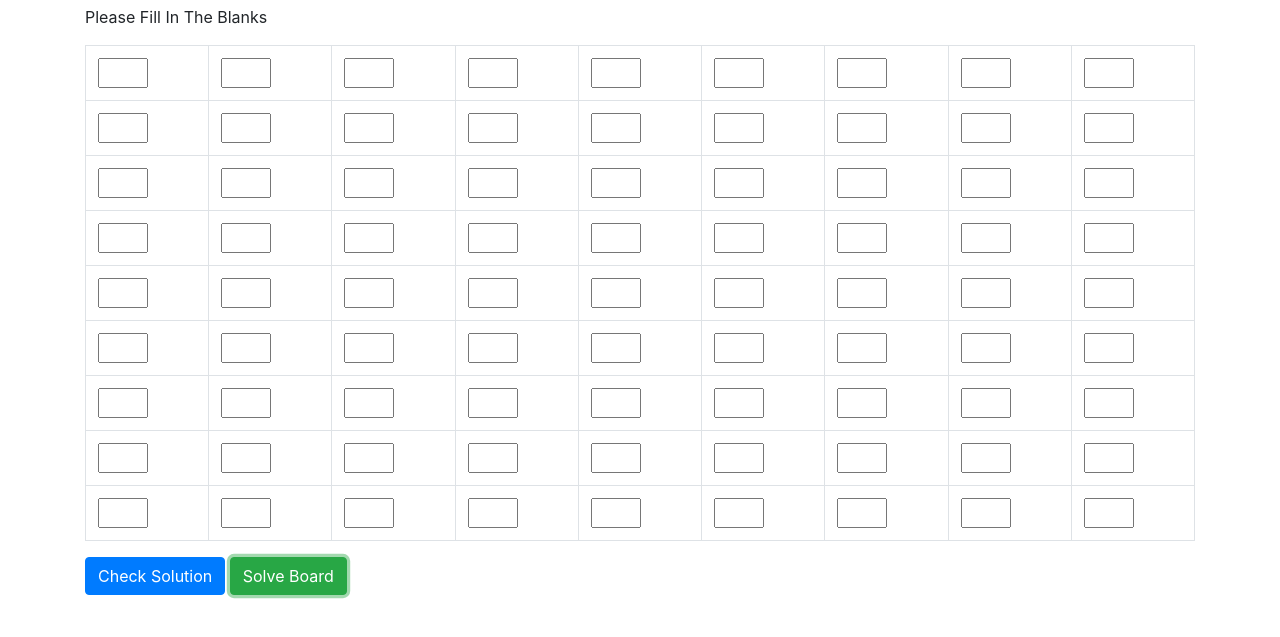
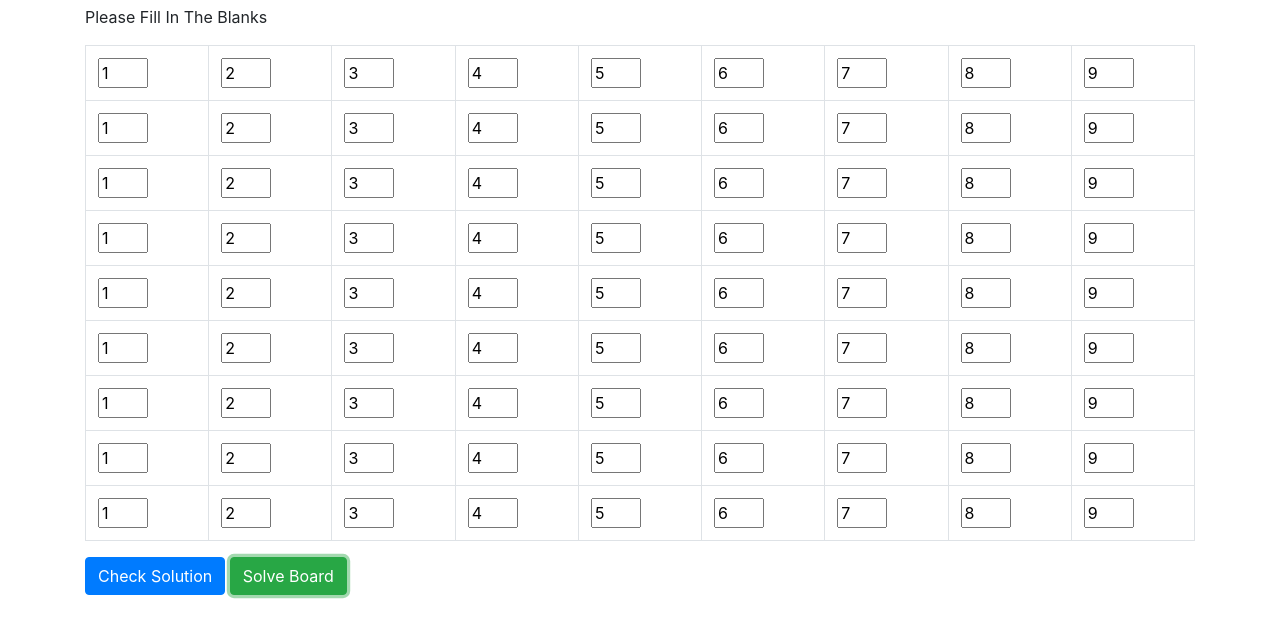
Before and after one commit to DetroitCoders/LearningProjects, a plain HTML site: page Sudoku/index.html in a window 1280 px wide. Both pictures are taken after a click on the button "Solve Board". Shown: the part 51-688 px from the top of the page. Drawn offline with nearby package versions, Linux system fonts and the light colour scheme.

Commit message:
Solve board button popluates, and checks rows.

```diff
--- /dev/null
+++ b/Sudoku/app.js
@@ -0,0 +1,71 @@
+function solveBoard() {
+    var gameBoard = new Array(9);
+
+    for (let row = 0; row < 9; row++) {
+        gameBoard[row] = new Array(9);
+        for (let col = 0; col < 9; col++) {
+            gameBoard[row][col] = col + 1;
+        }
+    }
+
+    for (let row = 0, fd = 1; row < 9; row++, fd++) {
+        for (let col = 0, sd = 1; col < 9; col++, sd++) {
+            let placement = fd.toString() + sd.toString();
+            document.getElementById(placement).value = gameBoard[row][col];
+        }
+    }
+
+    function checkRow(rowNumber) {
+        var rowUnique = true;
+        for (let col = 0; col < 9; col++) {
+            // Check if number is in range.
+            if (!checkNumInRange(gameBoard[rowNumber][col])) {
+                rowUnique = false;
+                break;
+            }
+
+            // Check if number is unique compared to the others.
+            var numsUnique = true;
+            for (let j = col + 1; (j + col) < 9; j++) {
+                if (checkNumMatch(gameBoard[rowNumber][col], gameBoard[rowNumber][j])) {
+                    numsUnique = false;
+                    break;
+                }
+            }
+            if(!numsUnique) {
+                rowUnique = false;
+                break;
+            }
+        }
+
+        return rowUnique;
+    }
+
+    function checkBoard() {
+        for (let row = 0; row < 9; row++) {
+            if (!checkRow(row)) {
+                return false;
+            }
+        }
+
+        return true;
+    }
+
+    var isBoardUnique = checkBoard();
+
+    alert("The fact the board is unique is: " + isBoardUnique);
+}
+
+function checkNumInRange(x) {
+    if ((x > 9) || (x < 1)) {
+        return false;
+    }
+    return true;
+}
+
+function checkNumMatch(x, y) {
+    if (x === y) {
+        return true;
+    }
+    return false;
+}
--- a/Sudoku/index.html
+++ b/Sudoku/index.html
@@ -130,7 +130,8 @@
             </tbody>
         </table>
         <button type="button" class="btn btn-primary">Check Solution</button>
-        <button type="button" class="btn btn-success">Solve Board</button>
+        <button type="button" class="btn btn-success" onclick="solveBoard()">Solve Board</button>
     </div>
+    <script src="app.js"></script>
 </body>
 </html>
```
